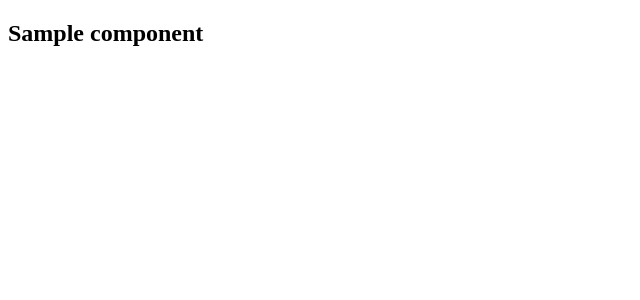
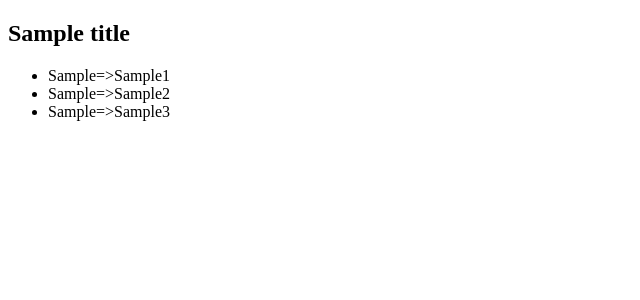
Before and after one commit to gishu/ng-in-ten, an Angular app: page / in a window 1280 px wide. Shown: the top 300 px of the page, without its empty margins (0-640 px from the left). Built offline with nearby package versions, Linux system fonts and the light colour scheme.

Commit message:
directive for repeaters

```diff
--- a/src/app/sample/sample.component.html
+++ b/src/app/sample/sample.component.html
@@ -1 +1,4 @@
-<h2>Sample component</h2>
+<h2>{{title}}</h2>
+<ul>
+    <li *ngFor="let sample of samples">Sample=>{{sample}}</li>
+</ul>
--- a/src/app/sample/sample.component.ts
+++ b/src/app/sample/sample.component.ts
@@ -7,7 +7,11 @@ import { Component, OnInit } from '@angular/core';
 })
 export class SampleComponent implements OnInit {
 
-  constructor() { }
+  title: String = "Sample title";
+  samples = ['Sample1', 'Sample2', 'Sample3']
+  constructor() {
+
+  }
 
   ngOnInit() {
   }
```
